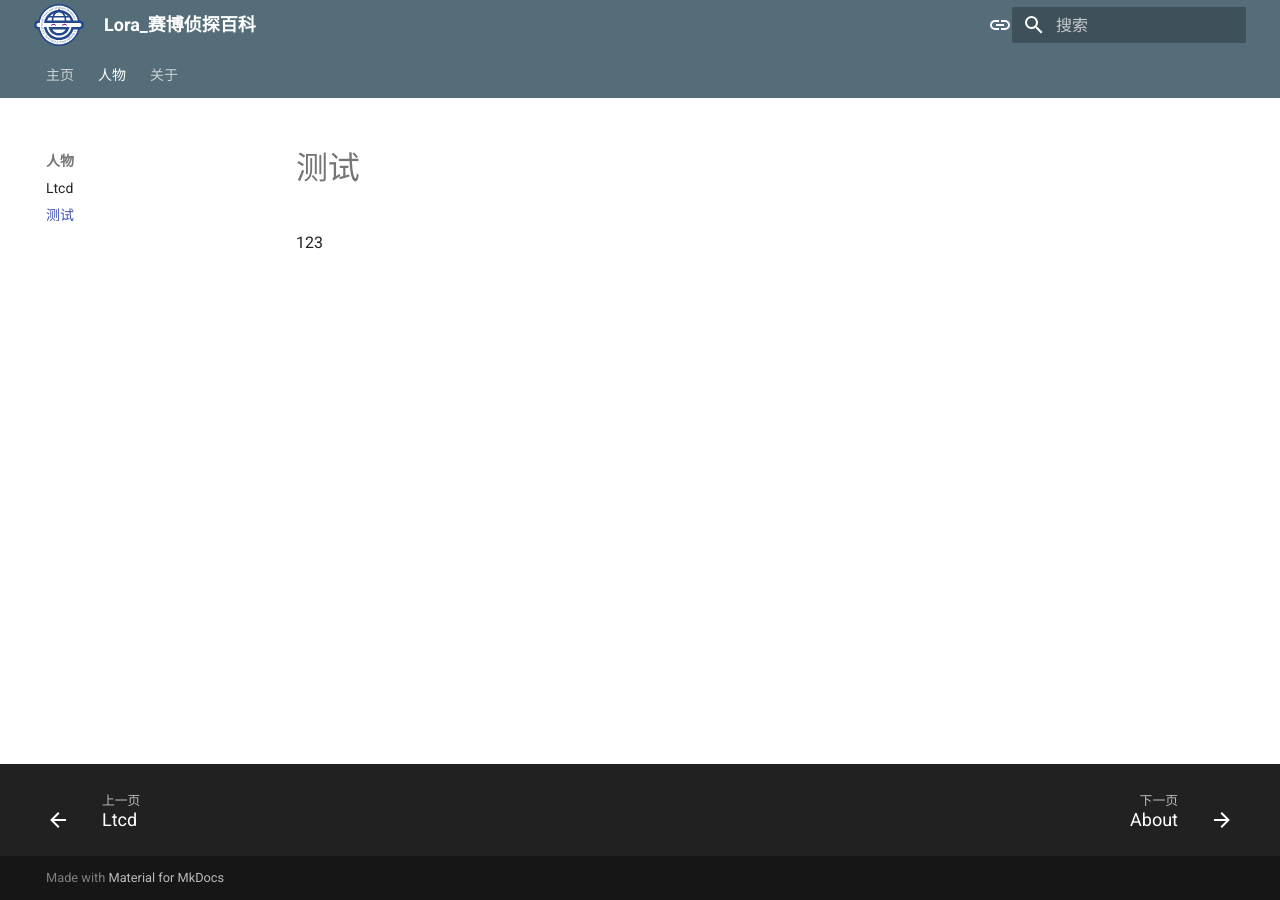
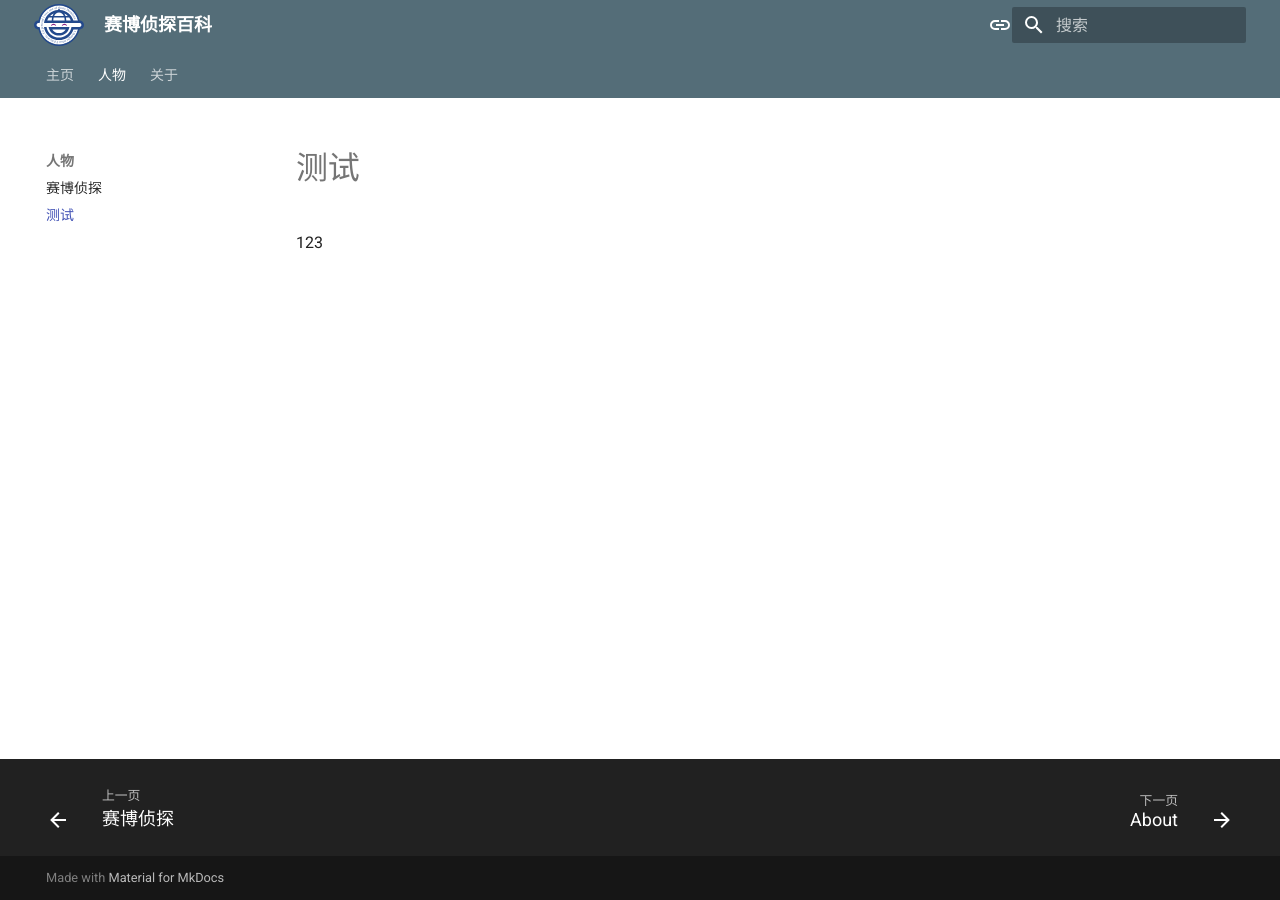
Before and after one commit to Kooluve/mkdocs-material-test, an MkDocs documentation site: the page built from docs/people/测试.md, in a window 1280 px wide. Built offline with MkDocs 1.6.1 and Material for MkDocs 9.7.7, drawn with Linux system fonts in a browser that asks for light colours; old or Windows-style settings are respelled for this version of MkDocs; some of the changed lines change nothing that is shown.

Commit message:
测试章节

```diff
--- a/mkdocs.yml
+++ b/mkdocs.yml
@@ -1,4 +1,4 @@
-site_name: Lora_赛博侦探百科
+site_name: 赛博侦探百科
 site_url: https://kooluve.github.io/ltcd-wiki
 site_author: Kooluve
 
@@ -59,8 +59,8 @@ nav:
   # - 概念:
   #   - concepts\
   - 人物:
-    - people\ltcd.md
-    - people\测试.md
+    - 赛博侦探: people\ltcd.md
+    - 测试: people\测试.md
   #   - people\crystallizations.md
   #   - people\watchers.md
   #   - people\others.md
```
